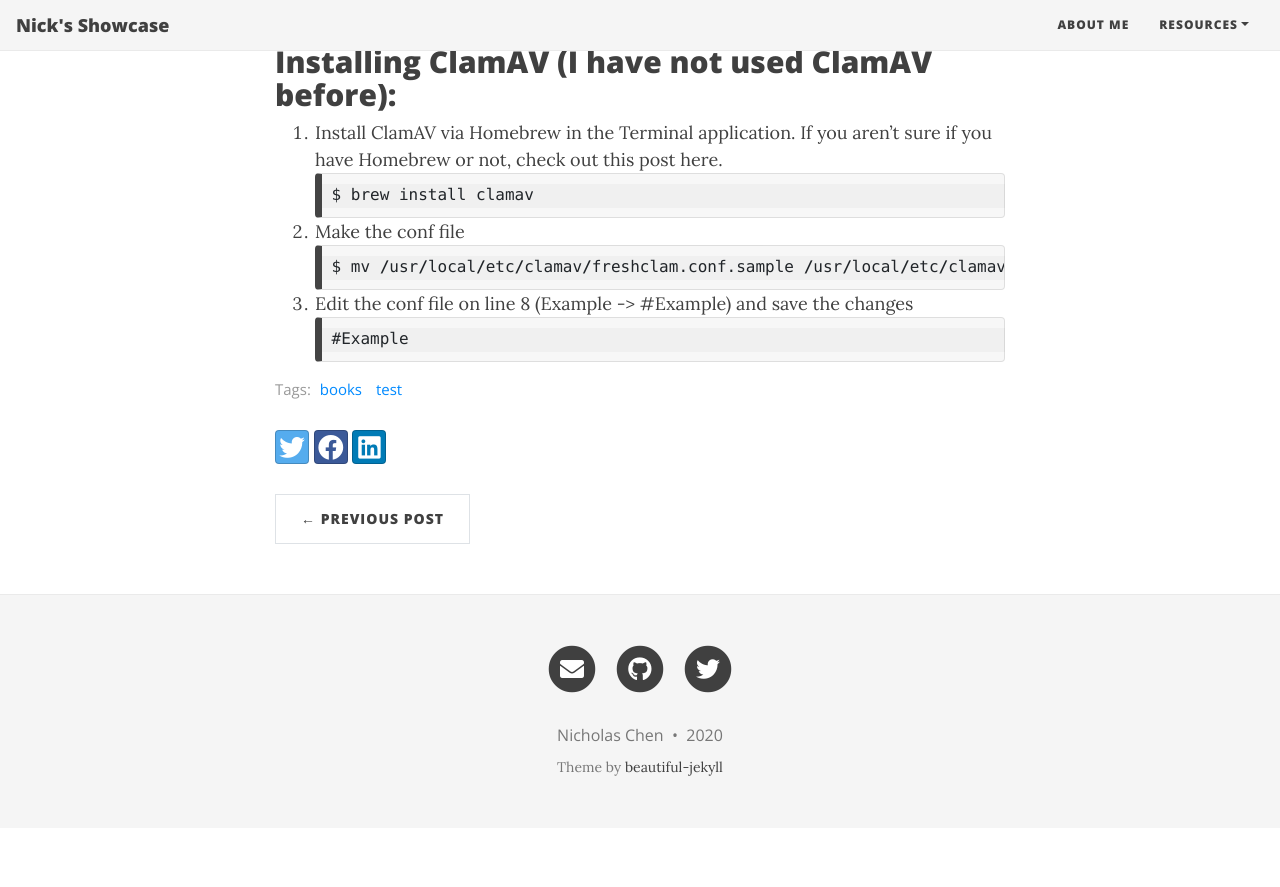
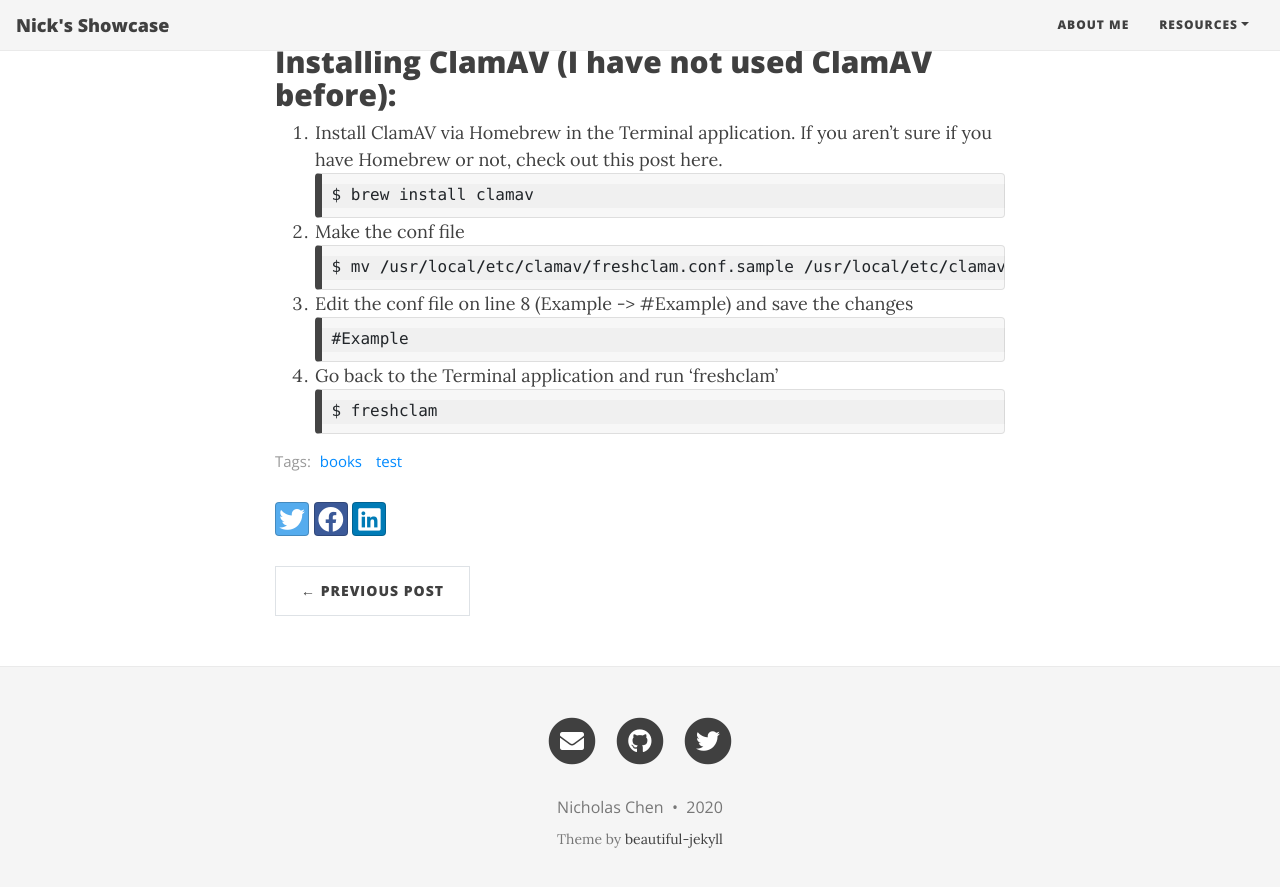
Before and after one commit to porcupinenick/porcupinenick.github.io, a Jekyll site: the page built from _posts/2020-08-24-clamav-post.md, in a window 1280 px wide and 900 px high, scrolled down 746 px. Shown: the top 887 px of the window. Built offline with Jekyll 4.4.1, drawn with Linux system fonts in a browser that asks for light colours; nearby versions of some CDN libraries; before the commit the page ends 1574 px from its top, so only the background shows below that.

Commit message:
add freshclam command
add freshclam command

````diff
--- a/_posts/2020-08-24-clamav-post.md
+++ b/_posts/2020-08-24-clamav-post.md
@@ -23,7 +23,14 @@ $ brew install clamav
 $ mv /usr/local/etc/clamav/freshclam.conf.sample /usr/local/etc/clamav/freshclam.conf
 ```
 
+
 3. Edit the conf file on line 8 (Example -> #Example) and save the changes
 ```javascript
 #Example
 ```
+
+
+4. Go back to the Terminal application and run 'freshclam'
+```javascript
+$ freshclam
+```
````
